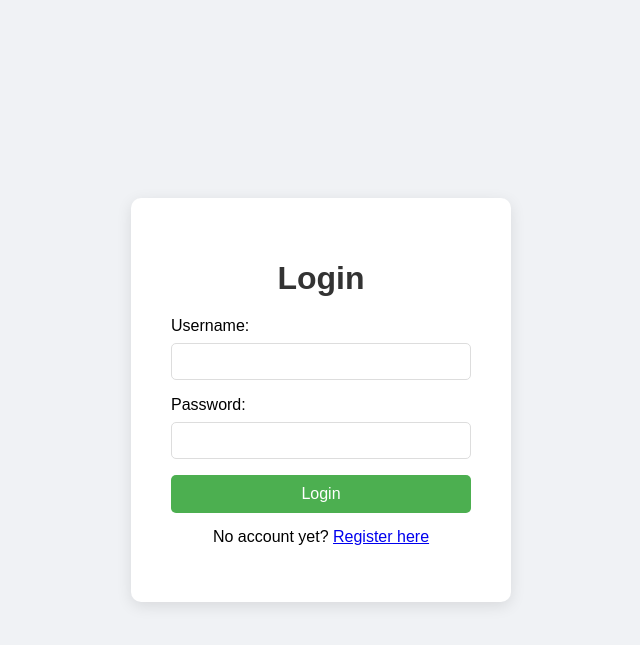
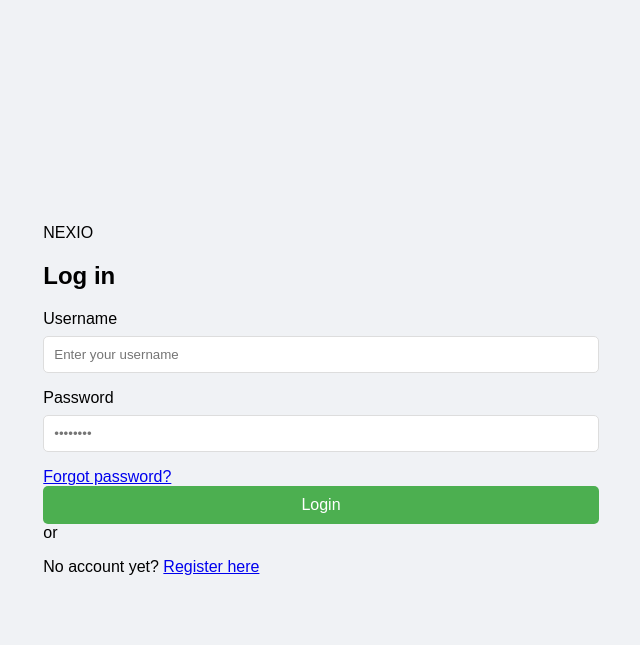
Before and after one commit to jordylindhoud767-byte/login-app, a Flask app: page / in a window 1280 px wide. Shown: the top 645 px of the page, without its empty margins (319-959 px from the left). Run offline with Flask 3, Linux system fonts and the light colour scheme.

Commit message:
Redesign login page with new layout and styling

```diff
--- a/templates/login.html
+++ b/templates/login.html
@@ -1,31 +1,49 @@
 <!DOCTYPE html>
 <html>
 <head>
-    <title>Login</title>
+    <title>NEXIO Shop</title>
     <link rel="stylesheet" href="{{ url_for('static', filename='style.css') }}">
 </head>
 <body>
-    <div class="login-box">
-        <h1>Login</h1>
+    <div>
+        <div class="logo">
+            <div class="logo-shapes">
+                <div class="logo-circle"></div>
+                <div class="logo-rect"></div>
+                <div class="logo-circle"></div>
+            </div>
+            <p class="logo-name">NEXIO</p>
+        </div>
+
+        <div class="login-card">
+            <h2>Log in</h2>
 
             {% if error %}
                 <p class="error">{{ error }}</p>
             {% endif %}
 
             <form method="POST" action="/login">
-            <label>Username:</label>
-            <input type="text" name="username">
+                <label>Username</label>
+                <input type="text" name="username" placeholder="Enter your username">
 
-            <label>Password:</label>
-            <input type="password" name="password">
+                <label>Password</label>
+                <input type="password" name="password" placeholder="••••••••">
+
+                <div class="forgot">
+                    <a href="#">Forgot password?</a>
+                </div>
 
                 <button type="submit">Login</button>
             </form>
 
-<p style="text-align: center; margin-top: 15px;">
-    No account yet? <a href="/register">Register here</a>
-</p>
+            <div class="divider">
+                <div class="divider-line"></div>
+                <span>or</span>
+                <div class="divider-line"></div>
+            </div>
 
+            <p class="register-link">No account yet? <a href="/register">Register here</a></p>
+        </div>
     </div>
 </body>
 </html>
```
Lines whose indentation alone changed are shown as unchanged.
